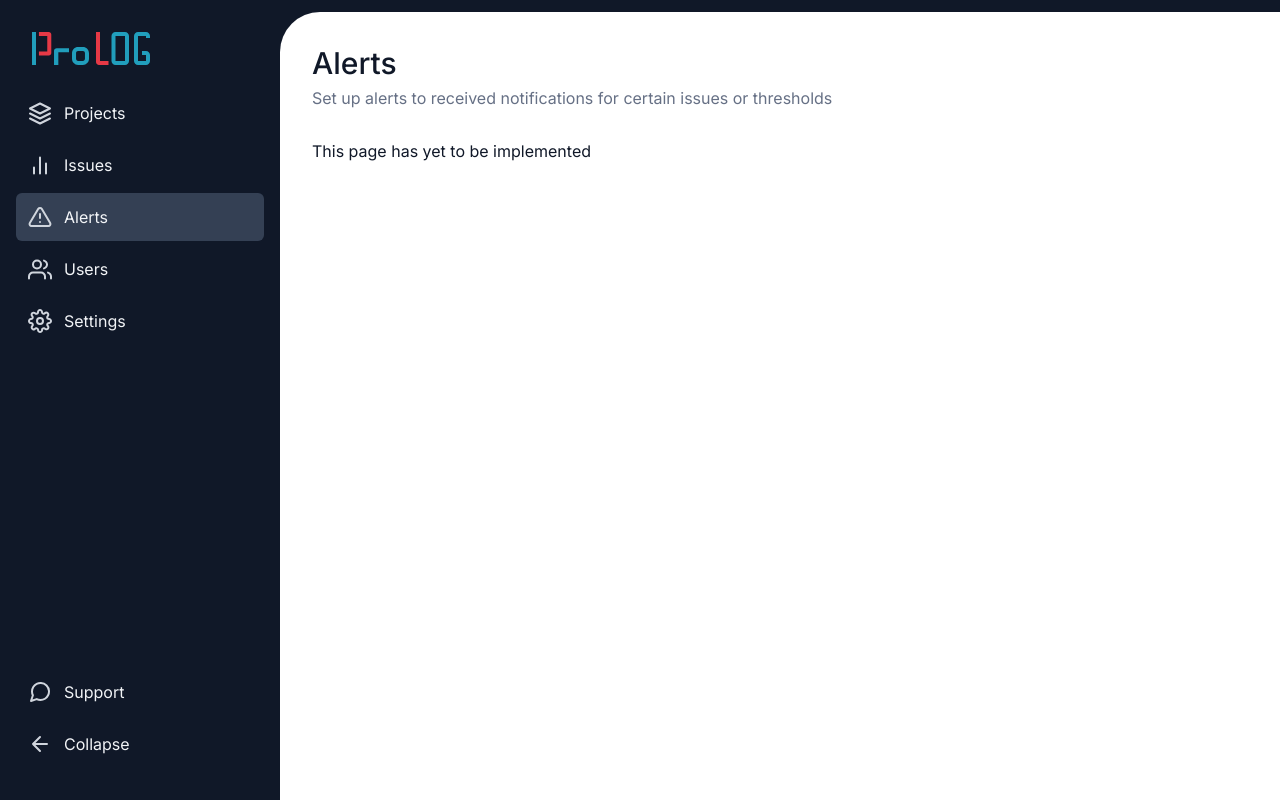
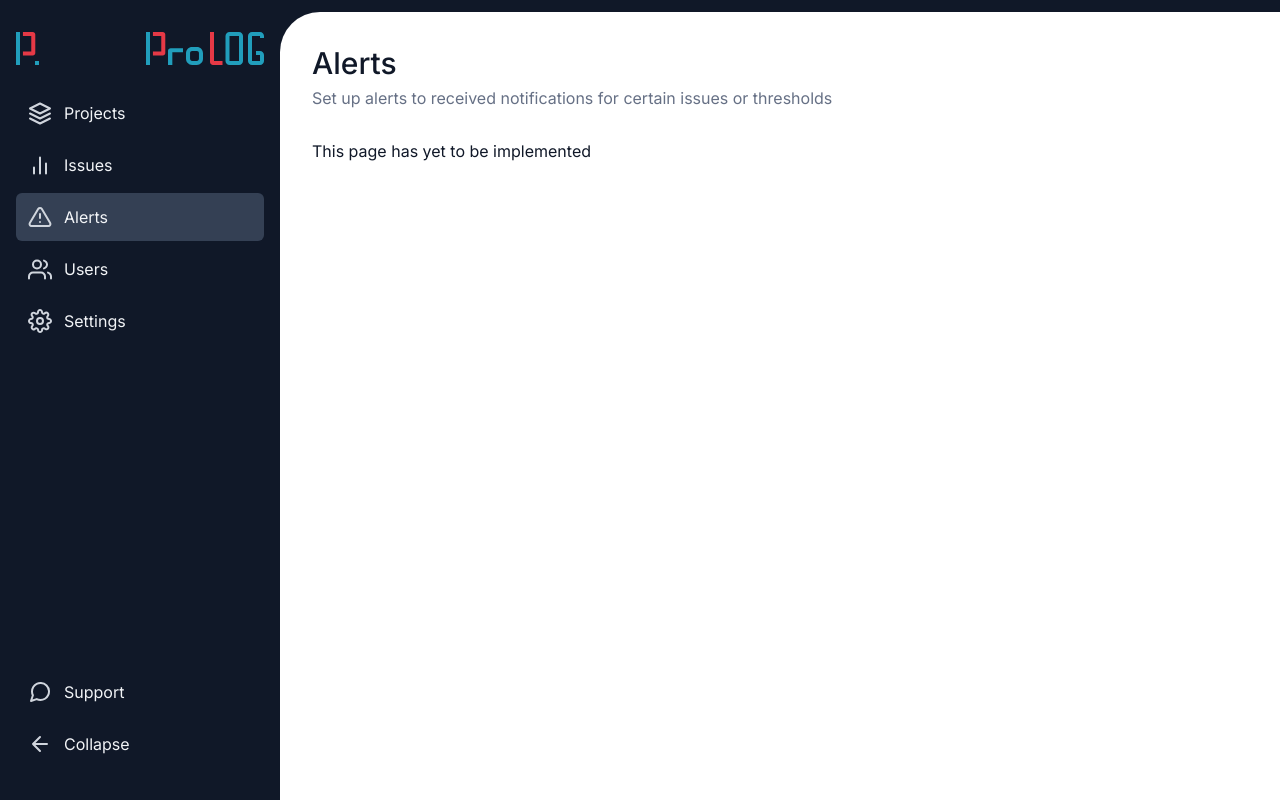
Before and after one commit to profydev/prolog-app-JoshuaCMorgan, a Next.js app: page /dashboard/alerts in a window 1280 px wide. Built offline with nearby package versions, Linux system fonts and the light colour scheme.

Commit message:
modified class names on html tag

```diff
--- a/features/layout/sidebar-navigation/sidebar-navigation.tsx
+++ b/features/layout/sidebar-navigation/sidebar-navigation.tsx
@@ -40,7 +40,7 @@ export function SidebarNavigation() {
             src={"/icons/logo-small.svg"}
             alt="logo"
             className={classNames(
-              styles.logoSmall,
+              styles.smallLogo,
               isSidebarCollapsed && styles.isCollapsed,
             )}
           />
@@ -49,7 +49,7 @@ export function SidebarNavigation() {
             src={"/icons/logo-large.svg"}
             alt="logo"
             className={classNames(
-              styles.logoLarge,
+              styles.largeLogo,
               isSidebarCollapsed && styles.isCollapsed,
             )}
           />
```
